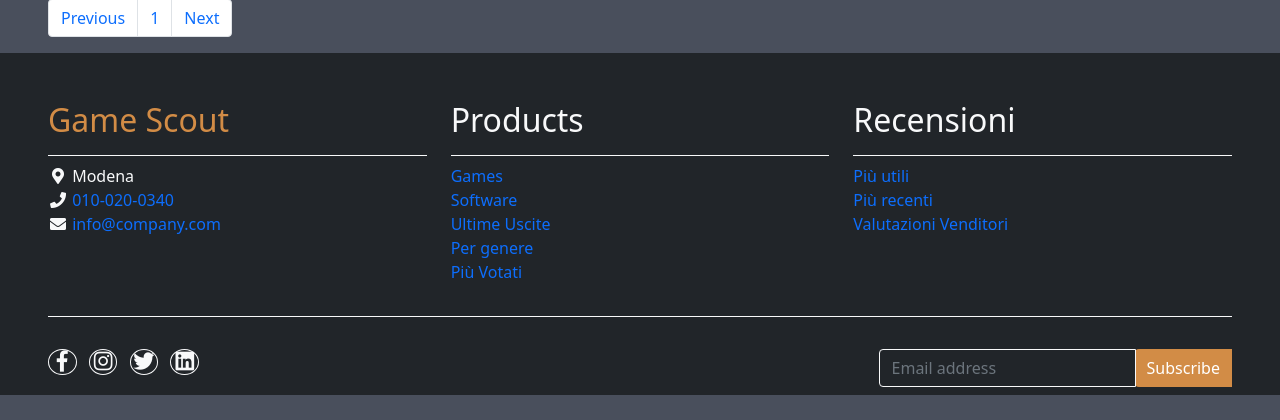
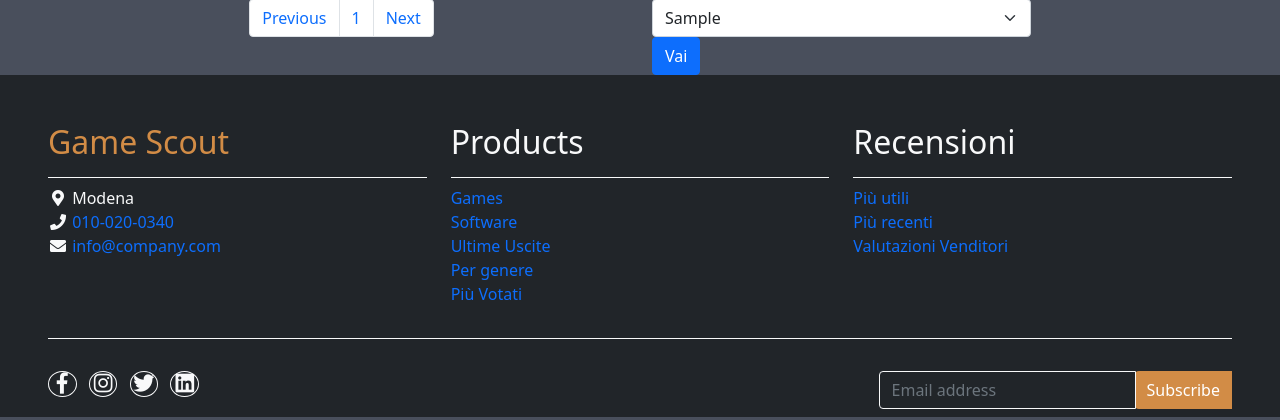
Before and after one commit to HellsMike/game-scout, a Django app: template ecommerce/templates/ecommerce/catalog.html in a window 1280 px wide. Shown: the part 338-758 px from the top of the page. Run offline with Django 3.2, Linux system fonts and the light colour scheme; the template is opened without the code that fills it: most values are stand-ins (such as "Sample title", 1, 10 or a date in 2020); some libraries are stand-ins or nearby versions.

Commit message:
Add limit selectable from ui

```diff
--- a/ecommerce/templates/ecommerce/catalog.html
+++ b/ecommerce/templates/ecommerce/catalog.html
@@ -10,7 +10,7 @@
         </div>
         {% for genre in genres %}
         <div class="col-md-1 px-2">
-            <a href="?genre={{genre.id}}&page={{currentPage}}&limit={{limit}}" class="btn btn-primary btn-sm w-100 badge-product">{{genre.name}}</a>
+            <a href="?genre={{genre.id}}&page={{currentPage}}&limit={{limit}}" class="btn btn-warning text-light btn-sm w-100 badge-product">{{genre.name}}</a>
         </div>
         {%endfor%}
     </div>
@@ -50,16 +50,28 @@
         {% endfor %}
     </div>
     <div class="row">
-        <div class="col-md-12">
-            <nav aria-label="Page navigation example">
-              <ul class="pagination">
+        <div class="col-md-4 offset-md-2">
+            <nav aria-label="Page navigation example" class="w-100">
+              <ul class="pagination" class="w-100">
                 <li class="page-item"><a class="page-link" href="#">Previous</a></li>
                 {% for pageNum in pageRange %}
-                  <li class="page-item"><a class="page-link" href="?page={{pageNum}}&limit={{limit}}">{{pageNum}}</a></li>
+                  <li class="page-item"><a class="page-link" href="?genre={{genre.id}}&page={{currentPage}}&limit={{limit}}">{{pageNum}}</a></li>
                 {%endfor%}
                 <li class="page-item"><a class="page-link" href="#">Next</a></li>
               </ul>
             </nav>
+        </div>
+        <div class="col-md-4">
+            <form>
+                <input type="hidden" name="genre" value="{{selectedGenre}}">
+                <input type="hidden" name="page" value="{{currentPage}}">
+                <select class="form-select d-inline-block" aria-label="Default select example" name="limit">
+                  {% for availableLimit in availableLimits %}
+                    <option {% if availableLimit == limit %} selected="selected" {% endif %} value="{{availableLimit}}">{{availableLimit}}</option>
+                {% endfor %}
+                </select>
+                <button class="btn btn-primary d-inline-block" type="submit">Vai</button>
+            </form>
         </div>
     </div>
 </div>
```
Also changed, not shown: ecommerce/views.py (+8 -4 lines).
